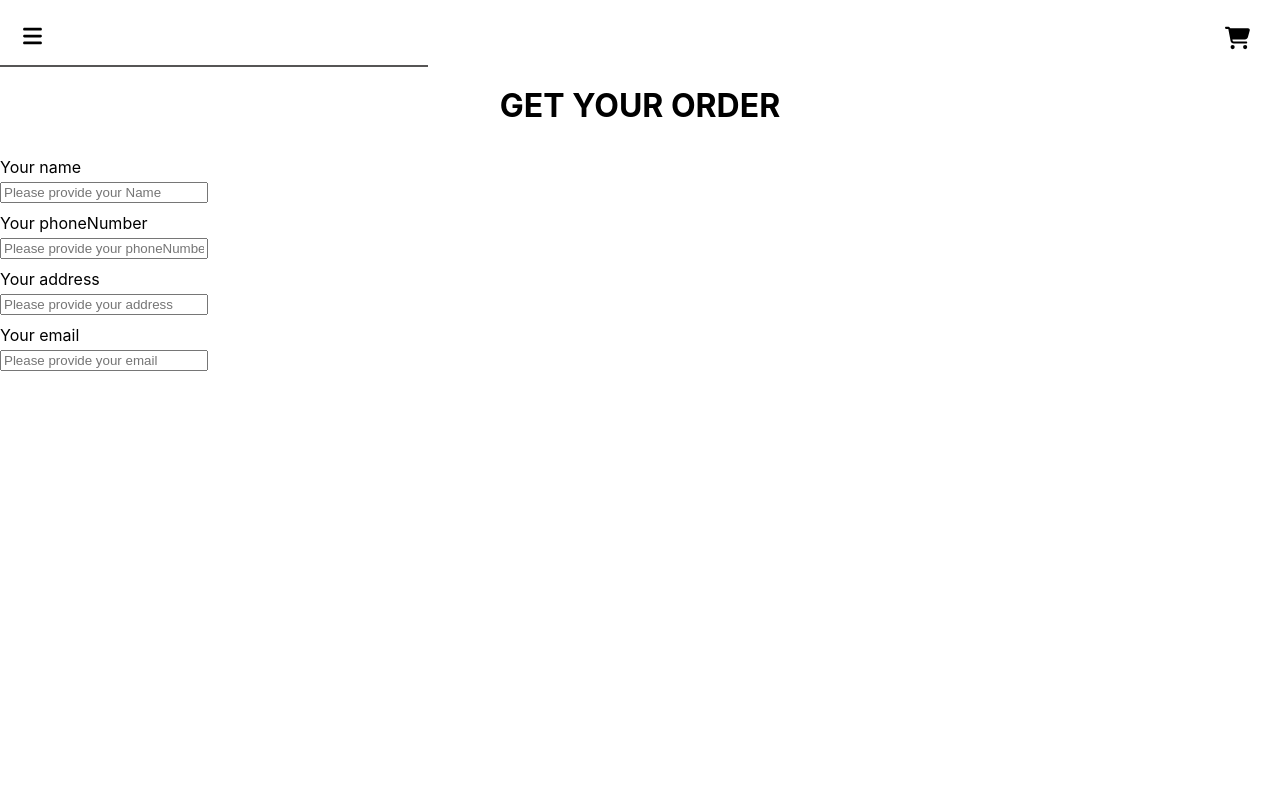
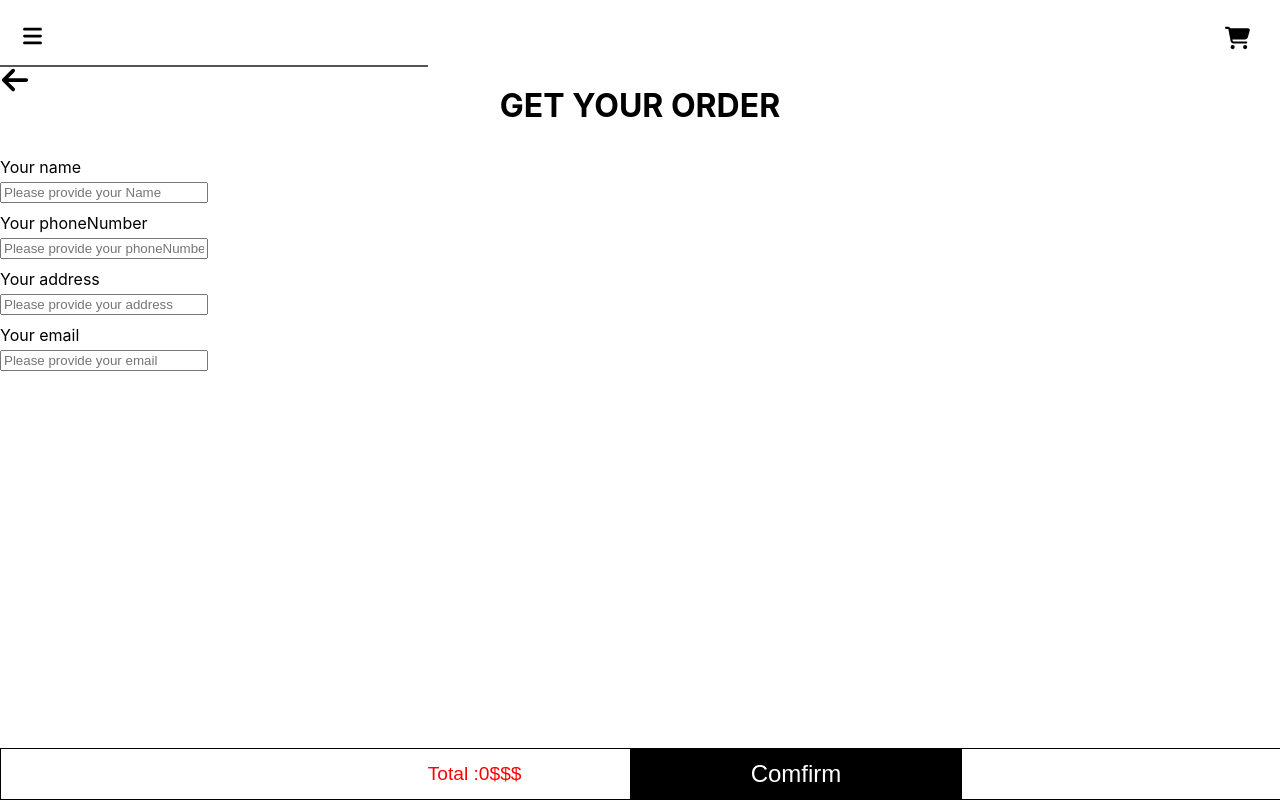
Before and after one commit to AndyUC/purchasing-react, a React (Create React App) app: page /api/v1/order in a window 1280 px wide. Built offline with nearby package versions, Linux system fonts and the light colour scheme.

Commit message:
footer and goback

```diff
--- a/package.json
+++ b/package.json
@@ -47,6 +47,6 @@
     "@babel/preset-env": "^7.22.6",
     "@babel/preset-react": "^7.22.5",
     "babel-loader": "^9.1.2",
-    "react-router-dom": "^6.14.1"
+    "react-router-dom": "^6.14.2"
   }
 }
--- /dev/null
+++ b/src/css/back.css
@@ -0,0 +1,4 @@
+.backButton{
+    position: absolute;
+    z-index: 10;
+}
--- a/src/css/cart.css
+++ b/src/css/cart.css
@@ -42,9 +42,9 @@
 
 }
 .cartProductBox .cartProductWrapper .cartProduct .price{
-    color: #333333;
+    color: red;
     font-family: "Montserrat-Bold", Helvetica;
-    font-size: 30px;
+    font-size: 25px;
     font-weight: 700;
     left: 116px;
     letter-spacing: 0.75px;
@@ -76,22 +76,22 @@
     justify-content: center;
     align-items: center;
     position: fixed;
-    margin-top: 777px;
+    bottom: 0px;
     border: solid 0.5px black;
     width: 100%;
     background-color: white;
-    height: 10%;
+    height: 50px;
 }
 
 .cartFooter .amountCart{
-    width: 200px;
+    width: 50%;
     text-align: center;
     font-size: larger;
     font-family: sans-serif;
     color: red;
 }
 .cartFooter .saveCart{
-    width: 120px;
+    width: 25%;
     background-color: black;
     height: 100%;
     margin-left: -0px;
@@ -109,7 +109,7 @@
     color:white;
 }
 .cartFooter .Buy{
-    width: 120px;
+    width: 25%;
     background-color: black;
     height: 100%;
     color: black;
--- a/src/css/order.css
+++ b/src/css/order.css
@@ -38,19 +38,7 @@
     justify-content: center;
     align-items: center;
     position: fixed;
-    margin-top: 535px;
-    border: solid 0.5px black;
-    width: 100%;
-    background-color: white;
-}
- .orderFooter{
-    display: flex;
-    flex-direction: row;
-    height: 60px;
-    justify-content: center;
-    align-items: center;
-    position: fixed;
-    margin-top: 805px;
+    bottom:0px;
     border: solid 0.5px black;
     width: 100%;
     background-color: white;
@@ -60,9 +48,10 @@
     font-size: x-large;
     font-family: sans-serif;
     color:white;
+    width: 75%;
 }
  .orderFooter .Buy{
-    width: 120px;
+    width: 26%;
     background-color: black;
     height: 100%;
     color: black;
--- /dev/null
+++ b/src/module/backbutton.tsx
@@ -0,0 +1,10 @@
+import React from "react";
+import back from '../image/arrow-left-solid.svg'
+import { useNavigate } from "react-router";
+import '../css/back.css'
+
+
+export const Back =()=>{
+    const history = useNavigate()
+    return  <img role="button" onClick={()=>history(-1)}  className="backButton" src={back} width={'30px'} height={'30px'}/>
+}
--- a/src/module/private/createproduct.tsx
+++ b/src/module/private/createproduct.tsx
@@ -4,6 +4,7 @@ import { useNavigate } from "react-router";
 import { getCookie } from "../cookie";
 
 import chevronDown from '../../image/chevronDown.svg'
+import { Back } from "../backbutton";
 
 export const CreateProduct=()=>{
     const token=getCookie('token')
@@ -102,6 +103,7 @@ navigate('/api/v1/login')
 }
 return (
       <div className="productbox">
+        <Back/>
         <div className="productUpdateWrapper">
           <h2>Create new product</h2>
           <div className="fieldUpdate">
--- a/src/module/private/productparam.tsx
+++ b/src/module/private/productparam.tsx
@@ -3,6 +3,7 @@ import React, { useEffect, useState } from "react";
 import { useNavigate, useParams } from "react-router";
 import '../../css/updateproduct.css'
 import { getCookie } from "../cookie";
+import { Back } from "../backbutton";
 
 export const ManageProduct=()=>{
 
@@ -120,6 +121,7 @@ export const ManageProduct=()=>{
 
     return (
     <div className="productbox">
+      <Back/>
       <div className="productUpdateWrapper">
         <h2>ID: {id}</h2>
         <img className="product-image" alt={id} src={image} width='200px' height='200px' />
--- a/src/module/public/cart.tsx
+++ b/src/module/public/cart.tsx
@@ -2,6 +2,7 @@ import React, {Fragment,useState,useEffect, Component, ChangeEvent, useRef} from
 import { Link, useNavigate } from "react-router-dom";
 
 import '../../css/cart.css'
+import { Back } from "../backbutton";
 
 type CartProductProps={
     index:number,
@@ -112,6 +113,7 @@ type CartProductProps={
         <div className="Buy" onClick={()=>{saveCart(); navigate('/api/v1/order')}}><div className="text-Content">Buy Cart</div></div>
        </div>
        <div>
+          <Back/>
        <h1 className="TITLE">BUILD CART</h1>
         <div>
             { carts.map((cart:any,index:number)=>
--- a/src/module/public/order.tsx
+++ b/src/module/public/order.tsx
@@ -3,7 +3,7 @@ import axios from "axios";
 import { CartProduct } from "./cart";
 import '../../css/order.css'
 import {  useNavigate } from "react-router-dom";
-
+import { Back } from "../backbutton";
 
 export const Order=()=>{
     const client = axios.create({
@@ -92,6 +92,7 @@ export const Order=()=>{
                  <a>Your email</a>
                 <input className="textbox"key={'email'} onChange={(e)=>setEmail(e.target.value)} placeholder="Please provide your email" pattern={emailpattern}/>
             </div>
+            <Back/>
             <div className="cartWrapper">
             { carts.map((cart:any,index:number)=>
               <div key={index}>
--- a/src/module/public/productparam.tsx
+++ b/src/module/public/productparam.tsx
@@ -4,6 +4,7 @@ import { useParams } from "react-router";
 import { Link } from "react-router-dom";
 import '../../css/productparams.css'
 import axios from "axios";
+import { Back } from "../backbutton";
 
 
 
@@ -58,6 +59,7 @@ export const GetProduct=()=>{
     }
     return (
     <div className="productbox">
+      <Back/>
       <div className="element-wrapper">
         <img className="product-image" alt={post._id} src={post.imgpath} width='200px' height='200px' />
         <h1 className="productName">{post.productname}</h1>
```
Also changed, not shown: src/image/arrow-left-solid.svg (added), 1 other file (tests, documents, lock files or other folders).
